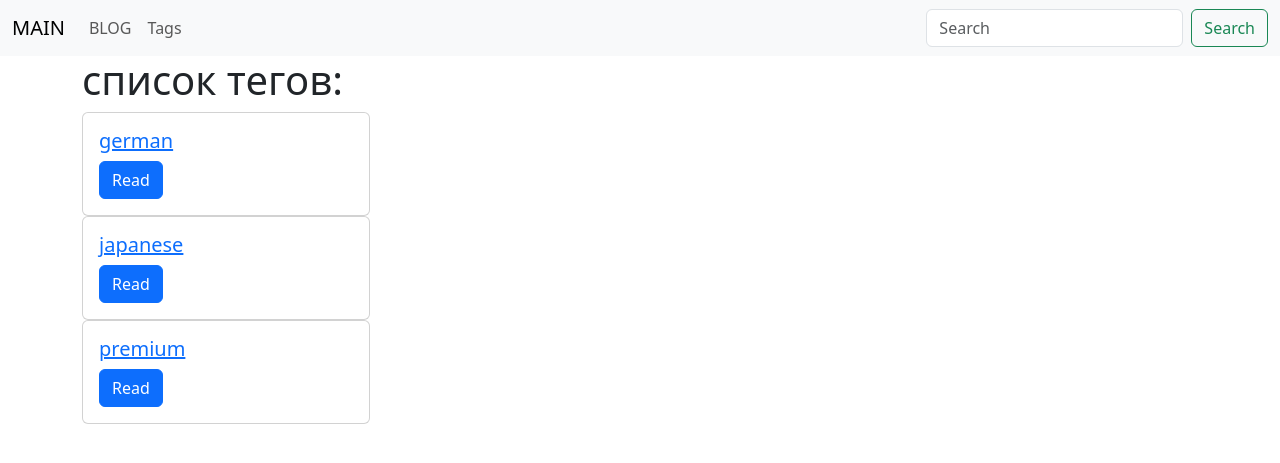
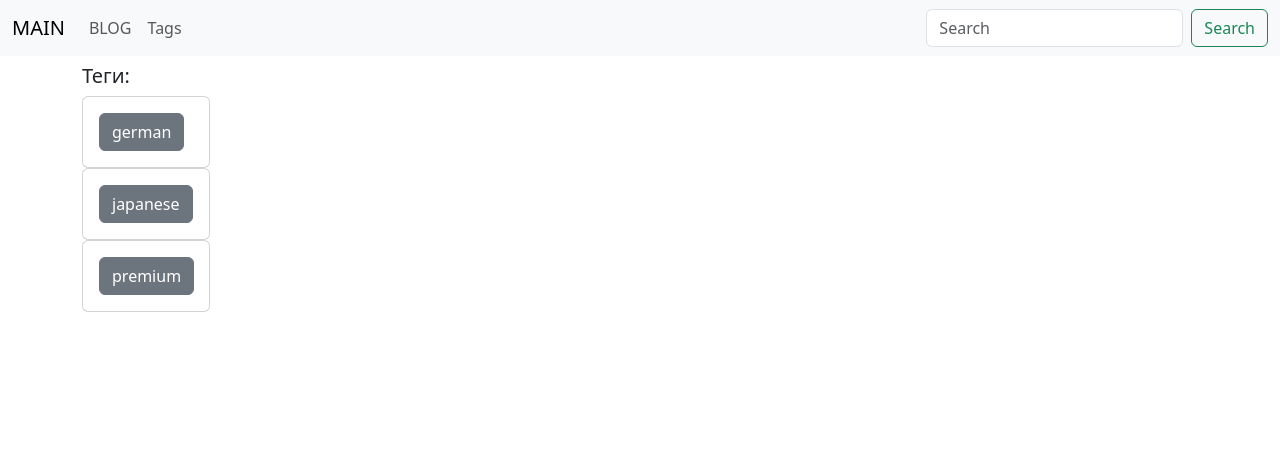
Before and after one commit to EGORLAGNER/blogengine, a Django app: page /blog/tags/ in a window 1280 px wide. Shown: the top 463 px of the page. Run offline with Django 3.2, Linux system fonts and the light colour scheme; data comes from the database, SQL or seed files in the repository; both versions use the stored data as it was after the commit.

Commit message:
5 облагородил верстку

```diff
--- a/blog/templates/blog/tags_list.html
+++ b/blog/templates/blog/tags_list.html
@@ -5,20 +5,17 @@
 {% endblock %}
 
 {% block content_title %}
-    список тегов:
 {% endblock %}
 
 {% block content %}
+    <h5>Теги:</h5>
     {% for tag in tags %}
-        <div class="cars">
-            <a href="{{ tag.get_absolute_url }}">
-                <div class="card" style="width: 18rem;">
-                    <div class="card-body">
-                        <h5 class="card-title">{{ tag.title }}</h5>
-                        <a class="btn btn-primary" href="{{ tag.get_absolute_url }}" role="button">Read</a>
-                    </div>
+        <div class="post">
+            <div class="card" style="width: 8rem;">
+                <div class="card-body">
+                    <a class="btn btn-secondary" href="{{ tag.get_absolute_url }}" role="button">{{ tag }}</a>
                 </div>
-            </a>
+            </div>
         </div>
     {% endfor %}
 {% endblock %}
--- a/templates/base.html
+++ b/templates/base.html
@@ -41,11 +41,10 @@
     <div class="row">
         <h1>
             {% block content_title %}
-                title text
+                <h3>главная страница</h3>
             {% endblock %}
         </h1>
         {% block content %}
-            content text
         {% endblock %}
     </div>
 </div>
```
Also changed, not shown: blog/templates/blog/index.html (+5 -5 lines), blog/templates/blog/post_detail.html (+13 -6 lines), blog/templates/blog/tag_detail.html (+11 -2 lines), db.sqlite3.
